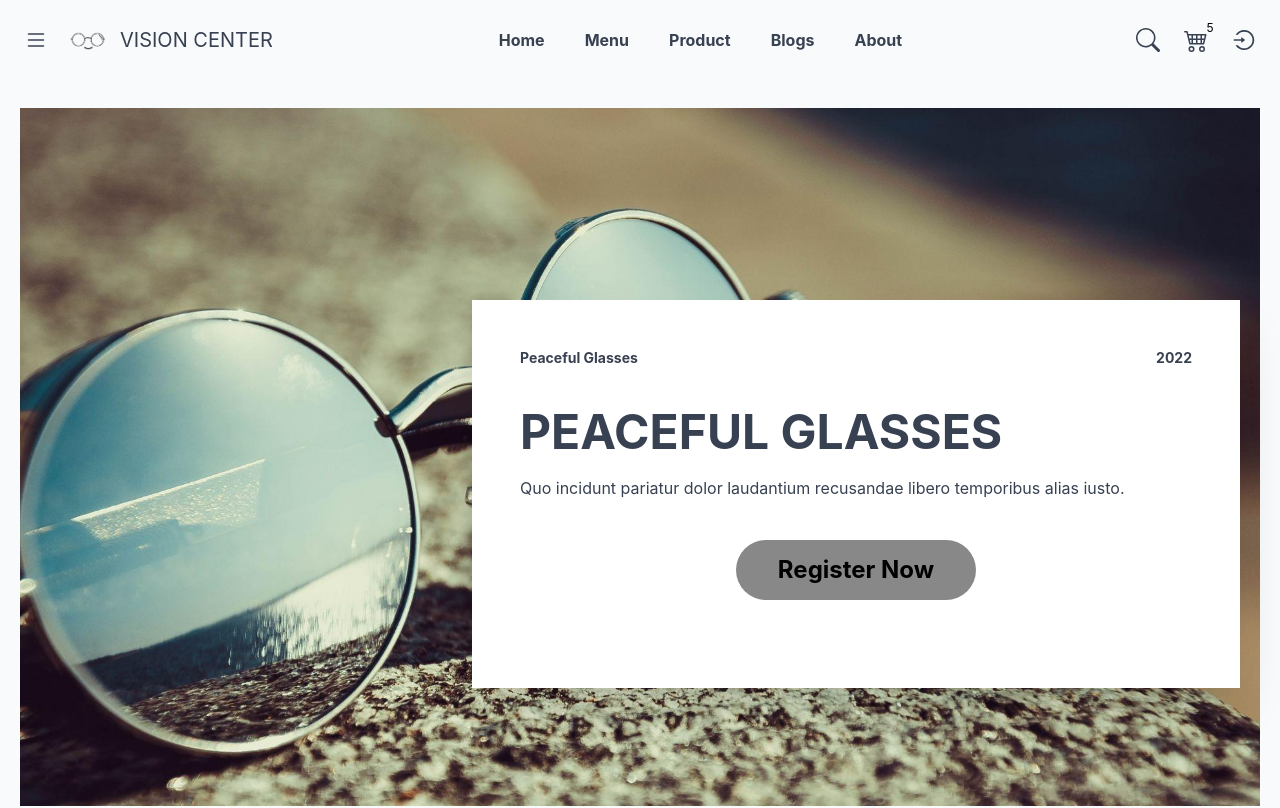
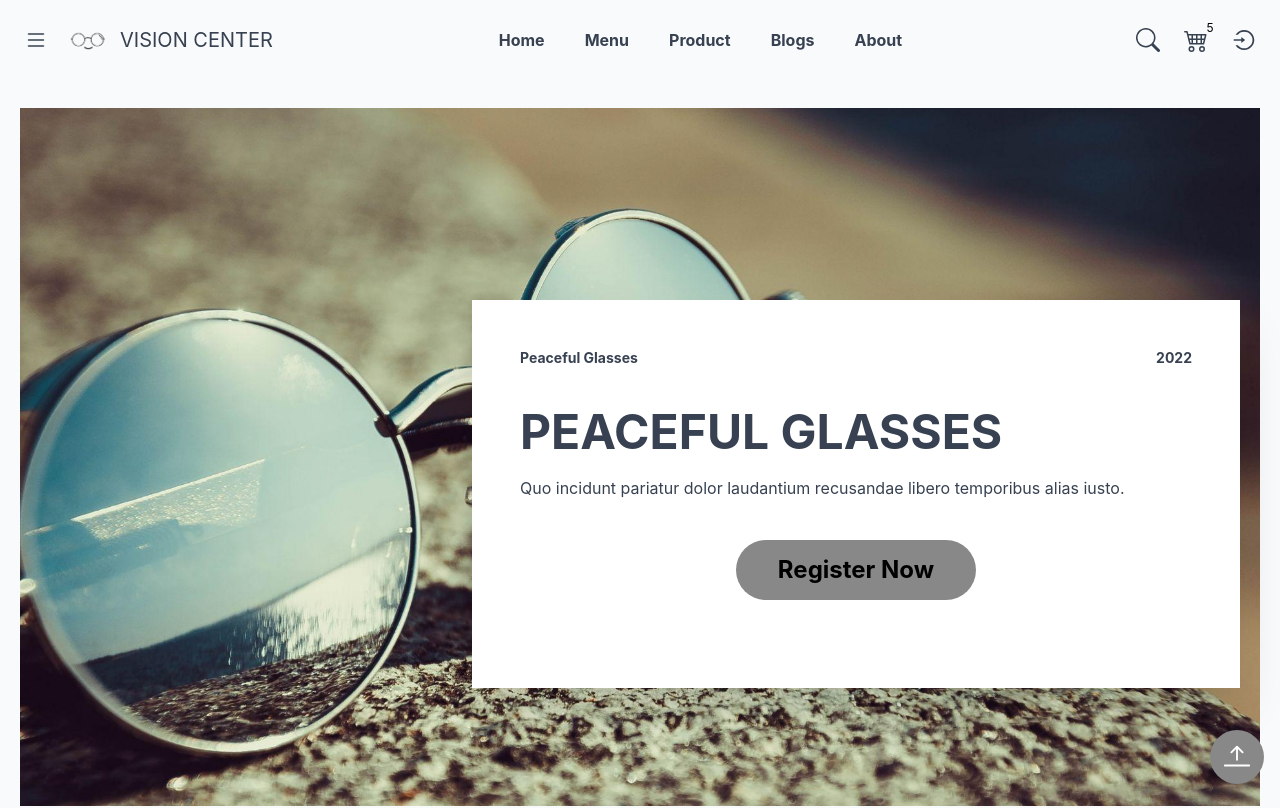
Before and after one commit to GabrielSiqueira1/Vision-Center, a React (Create React App) app: page / in a window 1280 px wide. Shown: the top 808 px of the page. Built offline with nearby package versions, Linux system fonts and the light colour scheme.

Commit message:
Arrow Home

```diff
--- a/src/App.js
+++ b/src/App.js
@@ -1,7 +1,7 @@
 import logo from './logo.svg';
 import './App.css';
 import { faker } from '@faker-js/faker';
-import { BsList, BsCart4, BsSearch, BsStarFill, BsStarHalf, BsStar } from 'react-icons/bs';
+import { BsList, BsCart4, BsSearch, BsStarFill, BsStarHalf, BsStar, BsArrowBarUp } from 'react-icons/bs';
 import { AiOutlineLogin } from 'react-icons/ai';
 
 import Logo from './assets/logo.png';
@@ -24,6 +24,17 @@ function App() {
   return (
     <div className=''>
       <div className='bg-gray-50 text-gray-700'>
+        <div className='fixed right-4 bottom-4' style={{ zIndex: '10000' }}>
+          <div>
+            <button type='button' onClick={() => {}}
+            style={{background: '#888888', borderRadius: '50%'}}
+            className='text-3xl text-white p-3 hover:drop-shadow-xl hover:bg-light-gray'>
+              <a href='#home'>
+                <BsArrowBarUp />
+              </a>
+            </button>
+          </div>
+        </div>
         <div className='container mx-auto transform duration-500'>
           <div id='home' className='pl-4 pr-4 pt-5 pb-7'>
             <div className='flex justify-between items-center align-middle'>
```
